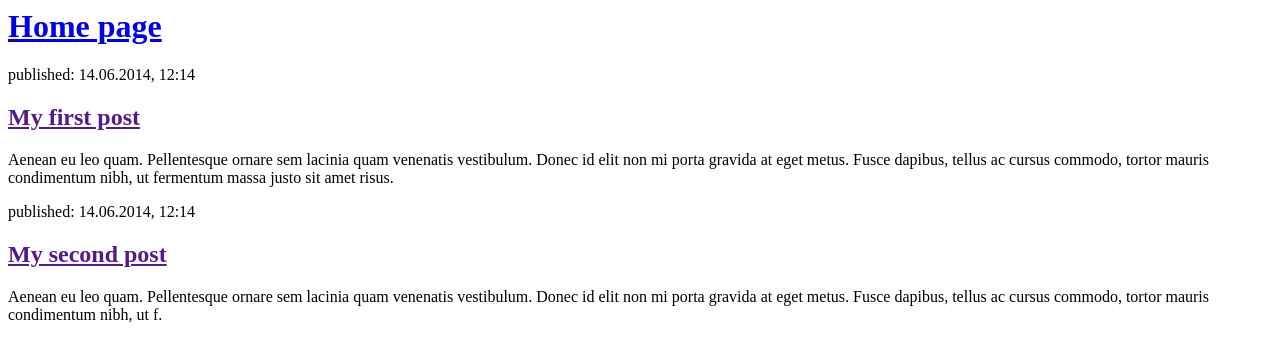
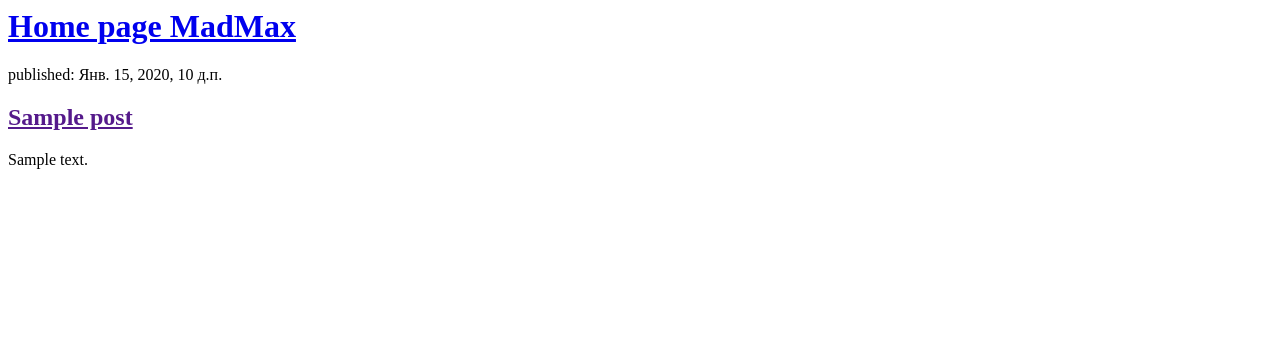
Before and after one commit to maksleonow/My_first_blog, a Django app: template blog/templates/blog/post_list.html in a window 1280 px wide. Shown: the top 362 px of the page. Run offline with Django 3.2, Linux system fonts and the light colour scheme; the template is opened without the code that fills it: most values are stand-ins (such as "Sample title", 1, 10 or a date in 2020).

Commit message:
new view live

```diff
--- a/blog/templates/blog/post_list.html
+++ b/blog/templates/blog/post_list.html
@@ -4,17 +4,14 @@
     </head>
     <body>
         <div>
-            <h1><a href="/">Home page</a></h1>
+            <h1><a href="/">Home page MadMax</a></h1>
         </div>
+        {% for post in posts %}
         <div>
-            <p>published: 14.06.2014, 12:14</p>
-            <h2><a href="">My first post</a></h2>
-            <p>Aenean eu leo quam. Pellentesque ornare sem lacinia quam venenatis vestibulum. Donec id elit non mi porta gravida at eget metus. Fusce dapibus, tellus ac cursus commodo, tortor mauris condimentum nibh, ut fermentum massa justo sit amet risus.</p>
+            <p>published: {{ post.published_date }}</p>
+            <h2><a href="">{{ post.title }}</a></h2>
+            <p>{{ post.text|linebreaksbr }}<p/>
         </div>
-        <div>
-            <p>published: 14.06.2014, 12:14</p>
-            <h2><a href="">My second post</a></h2>
-            <p>Aenean eu leo quam. Pellentesque ornare sem lacinia quam venenatis vestibulum. Donec id elit non mi porta gravida at eget metus. Fusce dapibus, tellus ac cursus commodo, tortor mauris condimentum nibh, ut f.</p>
-        </div>
+    {% endfor %}
     </body>
 </html>
--- a/blog/views.py
+++ b/blog/views.py
@@ -1,4 +1,8 @@
 from django.shortcuts import render
+from django.utils import timezone
+from .models import Post
+
 
 def post_list(request):
-    return render(request, 'blog/post_list.html', {})
+    posts = Post.objects.filter(published_date__lte=timezone.now()).order_by('-published_date')
+    return render(request, 'blog/post_list.html', {'posts': posts})
```
